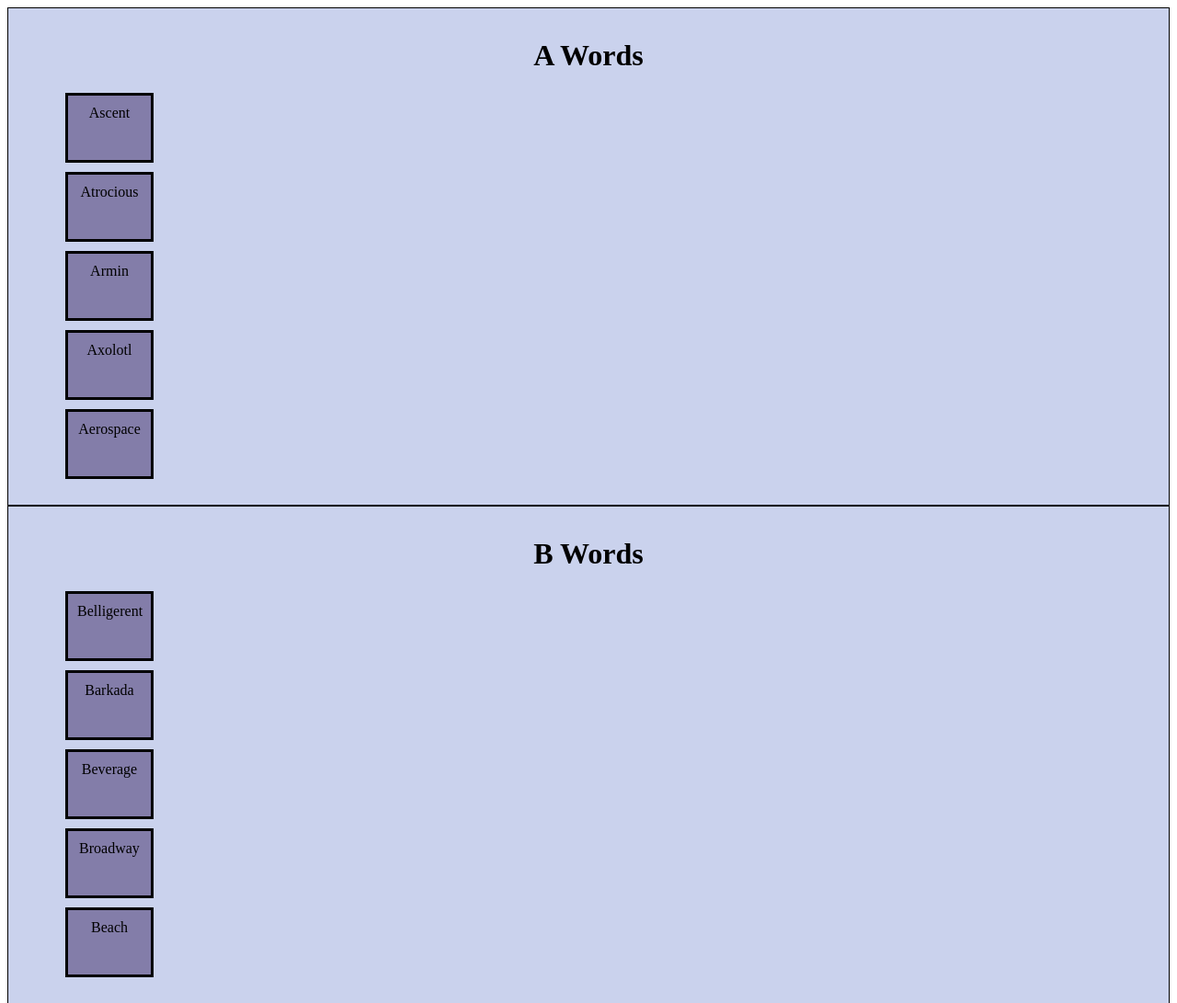
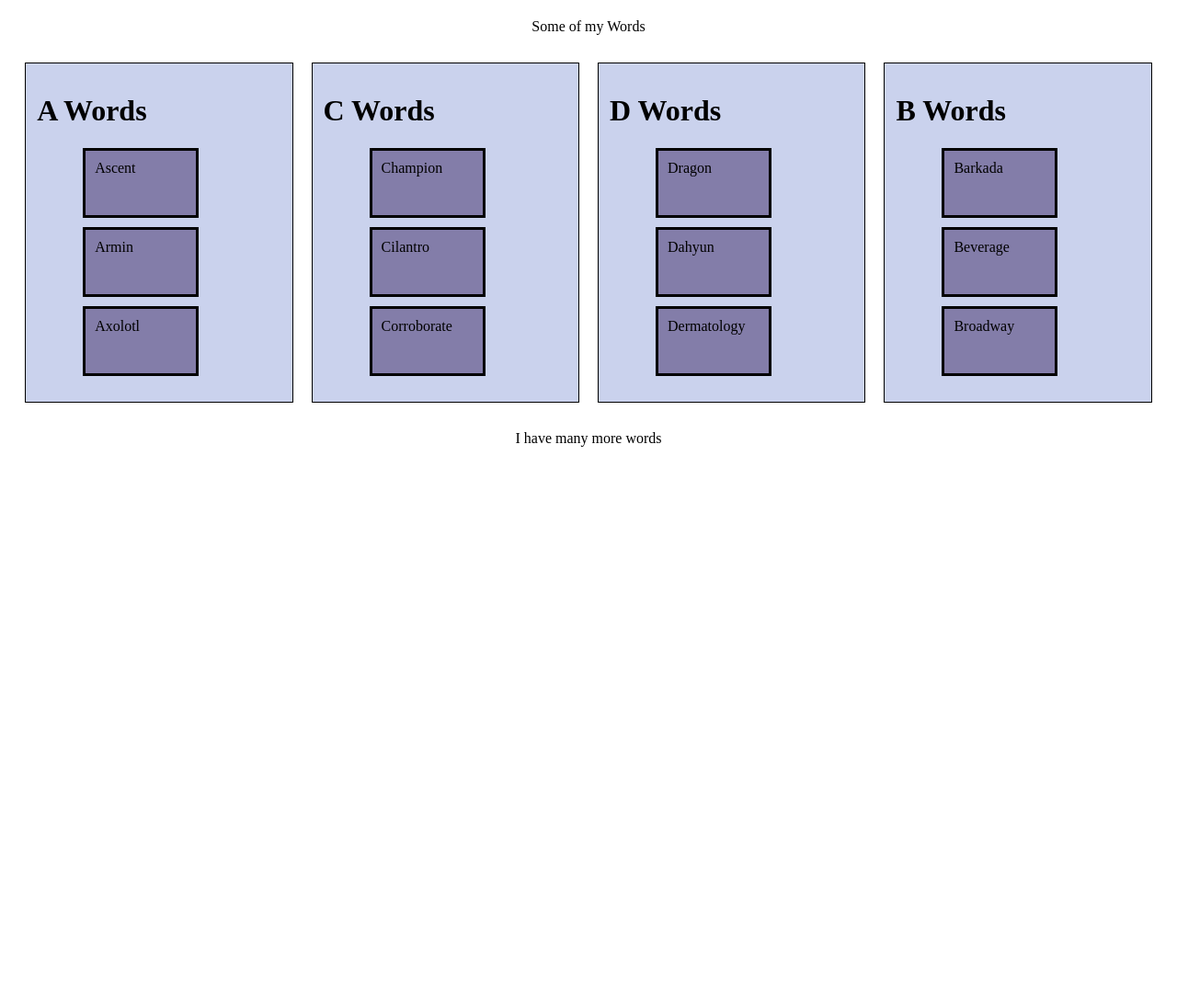
Before and after one commit to cesar-henry/CS2250HW4, a plain HTML site: page index.html in a window 1280 px wide. Shown: the top 1091 px of the page at 92% size. After the commit the page ends 800 px from the top, so only its background shows below. Drawn offline with Linux system fonts and the light colour scheme.

Commit message:
added changes

```diff
--- a/index.html
+++ b/index.html
@@ -5,46 +5,41 @@
     <body>
         <div id="MyTitle">
             <title>Some of my Words</title>
+            Some of my Words
         </div>
+        <div class="container">
             <div class="set" id="Adiv">
                 <h1>A Words</h1>
                 <ul>
                     <li>Ascent</li>
-                <li>Atrocious</li>
                     <li>Armin</li>
                     <li>Axolotl</li>
-                <li>Aerospace</li>
                 </ul>
             </div>
             <div class="set" id="Bdiv">
                 <h1>B Words</h1>
                 <ul>
-                <li>Belligerent</li>
                     <li>Barkada</li>
                     <li>Beverage</li>
                     <li>Broadway</li>
-                <li>Beach</li>
                 </ul>
             </div>
             <div class="set" id="Cdiv">
                 <h1>C Words</h1>
                 <ul>
                     <li>Champion</li>
-                <li>Cretin</li>
                     <li>Cilantro</li>
                     <li>Corroborate</li>
-                <li>Clover</li>
                 </ul>
             </div>
             <div class="set" id="Ddiv">
                 <h1>D Words</h1>
                 <ul>
                     <li>Dragon</li>
-                <li>Degenerate</li>
                     <li>Dahyun</li>
                     <li>Dermatology</li>
-                <li>Dread</li>
                 </ul>
+            </div>
         </div>
         <div id="MyFoot">
             <p>I have many more words</p>
--- a/styles.css
+++ b/styles.css
@@ -1,33 +1,123 @@
 .set {
     background-color: #cad2ed;
     border: 1px solid;
+    margin: 10px;
     padding: 12px;
-    text-align: center;
-
-    flex: 25%;
-
+    width: 21%;
+    float: left;
 }
-
-body:after {
-    content: "";
-    display: table;
-    clear: both;
-}
-
 
 li {
     height: 50px;
-    width: 70px;
+    width: 100px;
     background-color: #837DA9;
     border-style: solid;
     margin: 10px;
     padding: 10px;
 }
 
+ul {
+    list-style-type: none;
+}
+
 li:hover {
     background-color: aliceblue;
 }
 
-ul {
-    list-style-type: none;
+#MyTitle {
+    text-align: center;
+    margin: 20px;
 }
+
+#MyFoot {
+    text-align: center;
+    margin: 20px;
+}
+
+@media only screen and (min-width: 769px) {
+
+    /* .set {
+
+    }
+    #Adiv {
+        order: 0;
+
+    }
+    #Bdiv {
+        order: 3;
+
+    }
+    #Cdiv {
+        order: 1;
+
+    }
+    #Ddiv {
+        order: 2;
+    } */
+
+
+
+
+    .container {
+        display: flex;
+        flex-flow: row nowrap;
+        align-items: stretch;
+        justify-content: center;
+    }
+
+    #Adiv {
+        order: 0;
+    }
+
+    #Bdiv {
+        order: 3;
+    }
+
+    #Cdiv {
+        order: 1;
+    }
+    #Ddiv {
+        order: 2;
+    }
+
+    .set {
+        width: 21%;
+
+    }
+}
+
+@media only screen and (min-width: 481px) and (max-width: 768px) {
+
+
+    /* .set {
+        background-color: plum;
+        width: 40%
+    } */
+    .container {
+        /* background-color: plum; */
+        display: flex;
+        flex-flow: row wrap;
+        align-items: stretch;
+        justify-content: center;
+    }
+
+    .set {
+        width: 38%;
+    }
+}
+
+@media only screen and (max-width: 480px) {
+    body {
+        /* background-color: pink; */
+        display: flex;
+        flex-direction: column;
+    }
+    .container {
+        /* background: plum; */
+        display: flex;
+        flex-direction: column;
+    }
+    .set {
+        width: 90%;
+    }
+}
```
Lines whose indentation alone changed are shown as unchanged.
